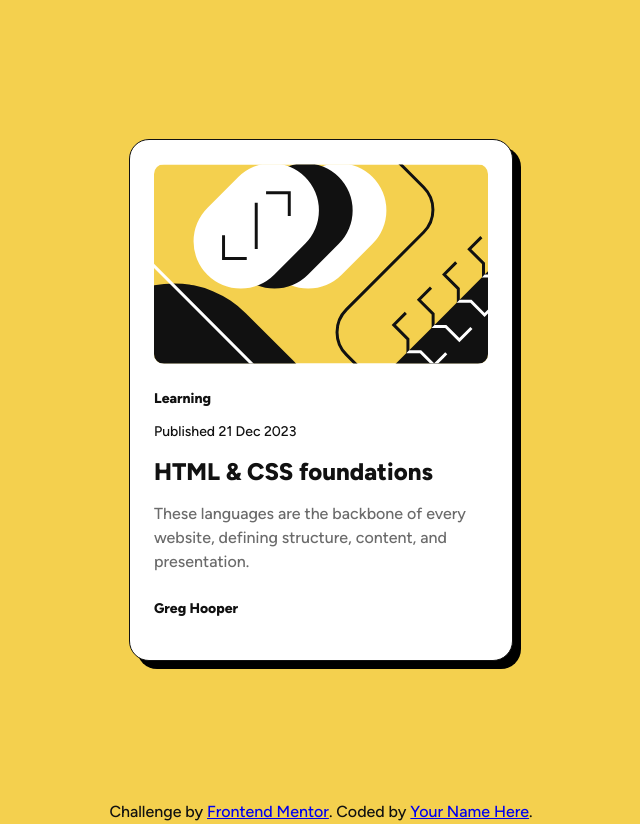
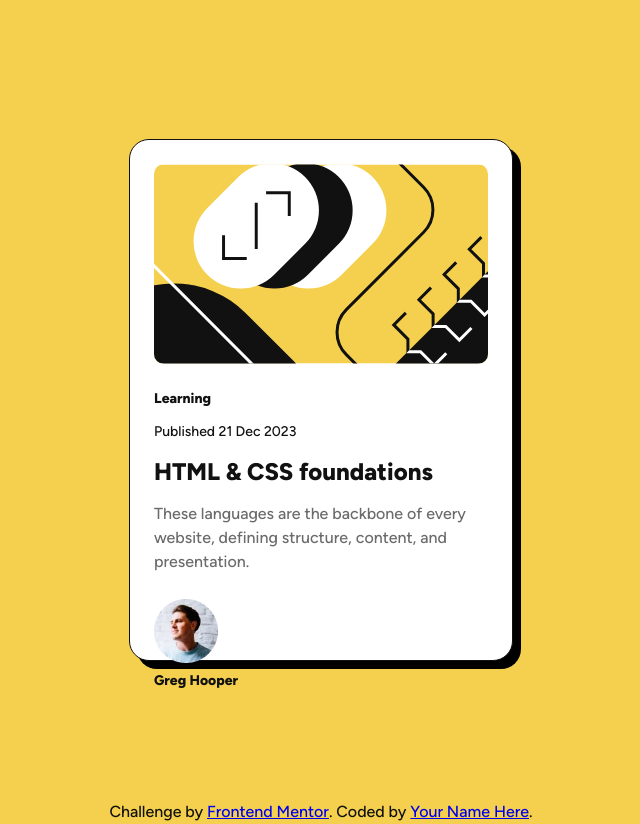
Before and after one commit to Networksentinel/Networksentinel-Frontend-Mentor-Challenge---Blog-preview-card, a website built with Vite: page index.html in a window 1280 px wide. Shown: the whole page, without its empty margins (319-959 px from the left). Built offline with nearby package versions, Linux system fonts and the light colour scheme.

Commit message:
style: added author <img> for the card and wrapped it with the <h3> name into a <aside>

```diff
--- a/index.html
+++ b/index.html
@@ -22,7 +22,10 @@
             content, and presentation.
           </p>
         </article>
-        <h3>Greg Hooper</h3>
+        <aside>
+          <img src="./src/images/image-avatar.webp" alt="Small avater image of the author">
+          <h3>Greg Hooper</h3>
+        </aside>
       </section>
 
     </main>
```
